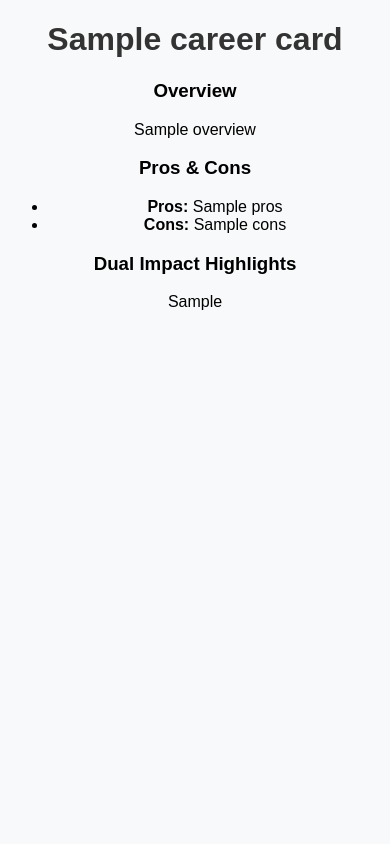
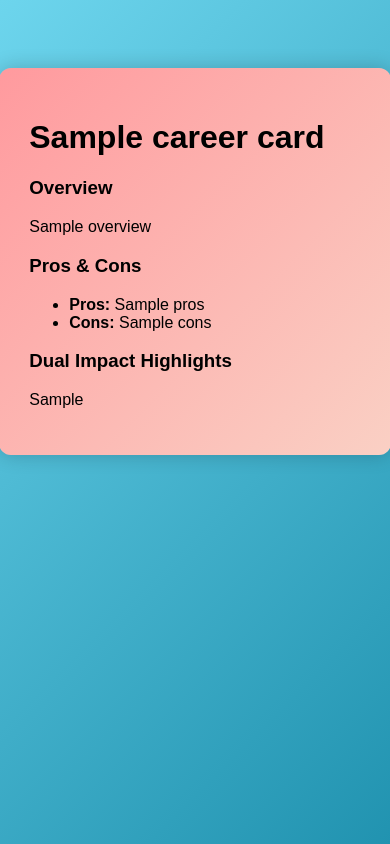
Before and after one commit to webaayu/career-card-game, a Flask app: template templates/jobcard-details.html in a window 390 px wide. Run offline with Flask 3, Linux system fonts and the light colour scheme; the template is opened without the code that fills it: most values are stand-ins (such as "Sample title", 1, 10 or a date in 2020).

Commit message:
Update styles.css

```diff
--- a/static/styles.css
+++ b/static/styles.css
@@ -1,35 +1,192 @@
+/* Global Styles */
 body {
+    font-family: Arial, sans-serif;
+    background: linear-gradient(135deg, #6dd5ed, #2193b0);
+    margin: 0;
+    padding: 0;
+    display: flex;
+    justify-content: center;
+    align-items: center;
+    height: 100vh;
+    flex-direction: column;
     text-align: center;
-    font-family: Arial, sans-serif;
-    background-color: #f8f9fa;
+    overflow: auto;
 }
 
-h1 {
-    color: #333;
+/* Container Styling */
+.container {
+    width: 80%;
+    max-width: 700px;
+    background: white;
+    padding: 20px;
+    border-radius: 10px;
+    box-shadow: 0 0 15px rgba(0, 0, 0, 0.2);
+    position: absolute;
+    top: 5%;
 }
 
+/* Wheel Canvas */
 canvas {
-    border: 2px solid #333;
-    margin: 20px auto;
+    /*border: 5px solid #444;*/
+    border: 15px solid black;
+    border-radius: 50%;
+    margin: 10px auto;
     display: block;
+    max-width: 85vw;
+    max-height: 60vh;
 }
 
-
+/* Button Styling */
 button {
     display: none;
-    margin-top: 20px;
-    padding: 10px 20px;
+    margin-top: 10px;
+    padding: 12px 24px;
     font-size: 18px;
     cursor: pointer;
-    background-color: #ff6600;
+    background-color: #ff5722;
     color: white;
     border: none;
     border-radius: 5px;
-    position: absolute;
-    left: 43%; /* Adjust as needed */
-    transform: translateY(-50%); /* Centers vertically */
+    transition: background-color 0.3s ease;
+    text-align: center;
 }
 
 button:hover {
-    background-color: #ff3300;
+    background-color: #e64a19;
 }
+
+/* Job Card Container */
+.jobcard-container {
+    width: 85%;
+    max-width: 1200px;
+    background: linear-gradient(135deg, #ff9a9e, #fad0c4);
+    padding: 30px;
+    border-radius: 12px;
+    box-shadow: 0 0 20px rgba(0, 0, 0, 0.2);
+    text-align: left;
+    position: absolute;
+    top: 8%;
+    overflow-y: auto;
+    height: 82vh;
+}
+
+/* Job Title */
+.job-title {
+    text-align: center;
+    font-size: 2.2em;
+    margin-bottom: 25px;
+    color: #2c3e50;
+}
+
+/* Section Styles */
+section {
+    margin-bottom: 20px;
+    padding: 12px;
+    border-radius: 8px;
+    background: #fdfdfd;
+}
+
+/* List Container (Pros & Cons, Dual Impact) */
+.list-container {
+    display: flex;
+    justify-content: space-between;
+    flex-wrap: wrap;
+    gap: 20px;
+}
+
+/* Pros and Cons Lists */
+.pros, .cons, .impact-list {
+    flex: 1;
+    background: #fff;
+    padding: 15px;
+    border-radius: 8px;
+    list-style: none;
+    box-shadow: 0 2px 5px rgba(0, 0, 0, 0.1);
+}
+
+.pros strong, .cons strong, .impact-list strong {
+    font-size: 1.2em;
+    display: block;
+    margin-bottom: 10px;
+}
+
+.pros li, .cons li, .impact-list li {
+    padding: 5px 0;
+    display: flex;
+    align-items: center;
+    gap: 8px;
+}
+
+.pros li i, .cons li i, .impact-list li i {
+    color: #007bff;
+}
+
+/* Centered Button */
+.show-jobcard-btn {
+    display: block;
+    width: fit-content;
+    margin: 20px auto;
+    padding: 12px 24px;
+    font-size: 18px;
+    background-color: #007bff;
+    color: white;
+    border: none;
+    border-radius: 5px;
+    cursor: pointer;
+    transition: background-color 0.3s ease;
+    text-align: center;
+}
+
+.show-jobcard-btn:hover {
+    background-color: #0056b3;
+}
+
+.button-container {
+    display: flex !important;  /* Ensure it's visible */
+    justify-content: space-between;
+    gap: 20px;  /* Space between buttons */
+    margin-top: 20px;
+}
+
+.back-btn, .proceed-btn {
+    display: inline-block !important;
+    padding: 10px 20px;
+    font-size: 16px;
+    cursor: pointer;
+    border: none;
+    border-radius: 5px;
+}
+
+.back-btn {
+    background-color: green;
+    color: white;
+}
+
+.proceed-btn {
+    background-color: #007bff;
+    color: white;
+}
+
+.back-btn:hover {
+    background-color: #444;
+}
+
+.proceed-btn:hover {
+    background-color: #0056b3;
+}
+
+/* Responsive Design */
+@media (max-width: 768px) {
+    .list-container {
+        flex-direction: column;
+    }
+    .jobcard-container {
+        height: auto;
+    }
+    .container {
+        width: 95%;
+    }
+    .show-jobcard-btn {
+        width: 100%;
+    }
+}
```
